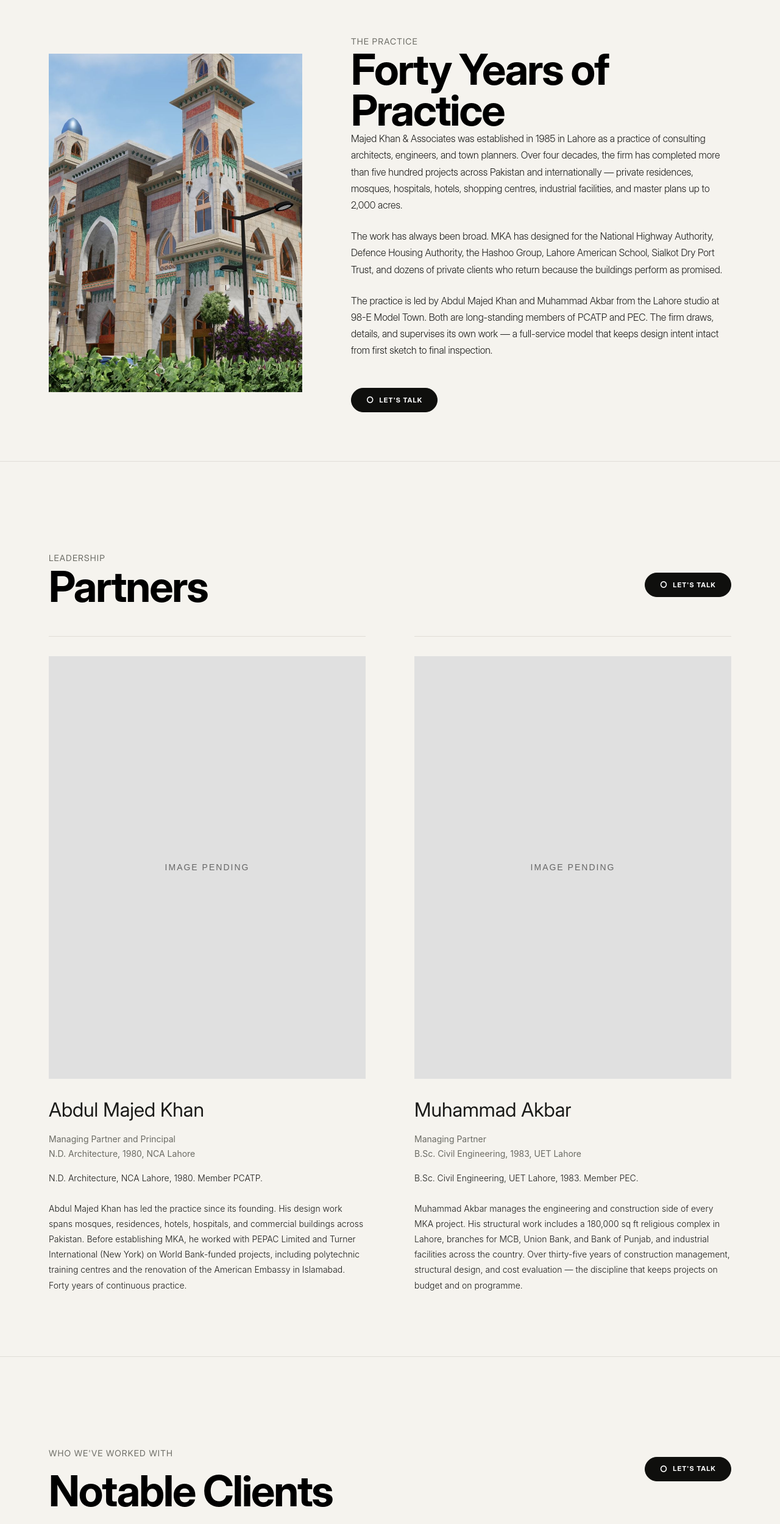
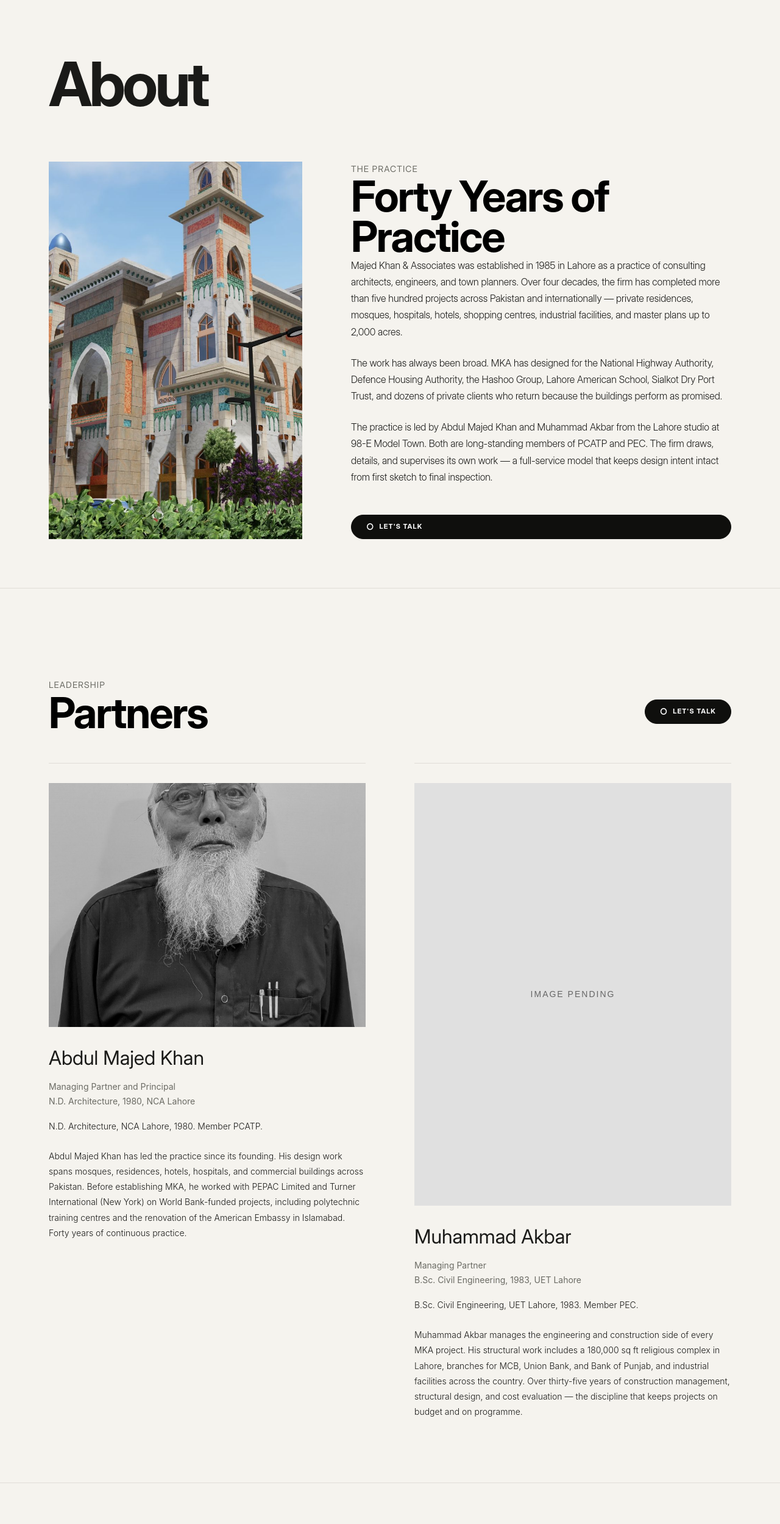
Before and after one commit to ibrahim-here/mka-website, a plain HTML site: page about/index.html in a window 1280 px wide. Shown: the part 90-2589 px from the top of the page at 61% size. Drawn offline with nearby package versions, Linux system fonts and the light colour scheme; a web font is replaced by a local one.

Commit message:
Fix UI feedback points from latest review

```diff
--- a/about/index.html
+++ b/about/index.html
@@ -181,12 +181,15 @@
 
   <main>
     <!-- Section 1: Firm Story -->
-    <section class="section about-header container">
-      <div class="story-grid">
-        <div class="story-image gsap-reveal">
-          <img src="/assets/images/hero-mka-best.jpg" alt="MKA Studio">
+    <section class="section about-header container" style="padding-top: 180px;">
+      <div class="gsap-reveal" style="margin-bottom: var(--space-xl)">
+        <h1 class="display">About</h1>
+      </div>
+      <div class="story-grid" style="align-items: stretch;">
+        <div class="story-image gsap-reveal" style="height: 100%; min-height: 400px; aspect-ratio: auto;">
+          <img src="/assets/images/hero-mka-best.jpg" alt="MKA Studio" style="height: 100%; object-fit: cover;">
         </div>
-        <div class="story-text gsap-reveal">
+        <div class="story-text gsap-reveal" style="display: flex; flex-direction: column; justify-content: center;">
           <span class="label all-caps">The Practice</span>
           <h2>Forty Years of Practice</h2>
           <p>Majed Khan &amp; Associates was established in 1985 in Lahore as a practice of consulting architects, engineers, and town planners. Over four decades, the firm has completed more than five hundred projects across Pakistan and internationally — private residences, mosques, hospitals, hotels, shopping centres, industrial facilities, and master plans up to 2,000 acres.</p>
@@ -209,8 +212,8 @@
 
       <div class="partners-grid gsap-stagger-list">
         <div class="partner-card">
-          <div class="partner-image" style="background-color: #e0e0e0; display: flex; align-items: center; justify-content: center;">
-            <span style="color: #666; font-family: sans-serif; font-size: 14px; text-transform: uppercase; letter-spacing: 2px;">Image Pending</span>
+          <div class="partner-image" style="height: 400px; aspect-ratio: auto; margin-bottom: var(--space-md);">
+            <img src="/assets/images/ceo-image.jpg" alt="Abdul Majed Khan" style="height: 100%; width: 100%; object-fit: cover;">
           </div>
           <div class="partner-name">Abdul Majed Khan</div>
           <div class="partner-title">Managing Partner and Principal<br>N.D. Architecture, 1980, NCA Lahore</div>
@@ -235,7 +238,7 @@
     </section>
 
     <!-- Section 3: Notable Clients -->
-    <section class="section clients-section container border-top">
+    <section class="section clients-section container border-top" style="padding-bottom: 40px;">
       <div class="gsap-reveal" style="display: flex; justify-content: space-between; align-items: flex-start; flex-wrap: wrap; gap: 24px;">
         <div style="flex: 1; min-width: 300px;">
           <span class="label all-caps">Who We've Worked With</span>
@@ -249,7 +252,7 @@
     </section>
 
     <!-- Section 4: Memberships -->
-    <section class="section memberships-section container border-top">
+    <section class="section memberships-section container" style="padding-top: 40px; padding-bottom: 80px;">
       <div class="gsap-reveal" style="display: flex; justify-content: space-between; align-items: flex-start; flex-wrap: wrap; gap: 24px;">
         <div style="flex: 1; min-width: 300px;">
           <span class="label all-caps">Memberships</span>
--- a/assets/css/style.css
+++ b/assets/css/style.css
@@ -822,7 +822,7 @@ footer {
 
 /* CTA Section Style */
 .premium-cta {
-  background-image: url('https://framerusercontent.com/images/L0cW4sAUQRChlG0HbEShBF8Go.png?width=2400&height=1619');
+  background-image: url('/assets/images/hero-mka-best.jpg');
   background-size: cover;
   background-position: center;
   position: relative;
```
Also changed, not shown: index.html (+9 -7 lines).
